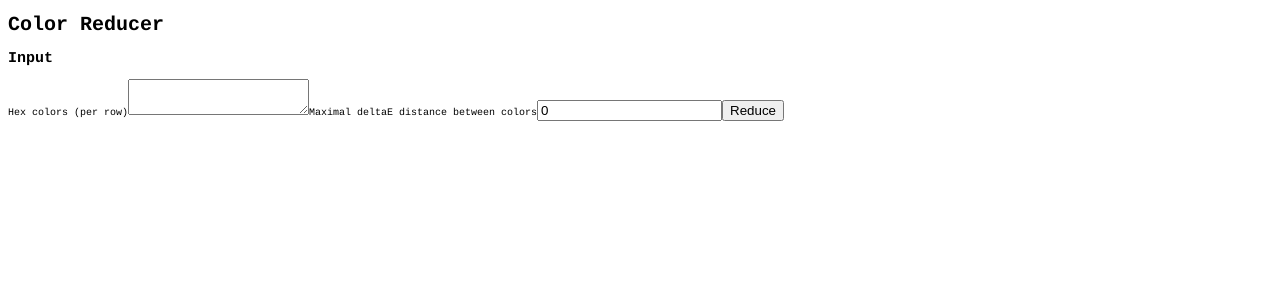
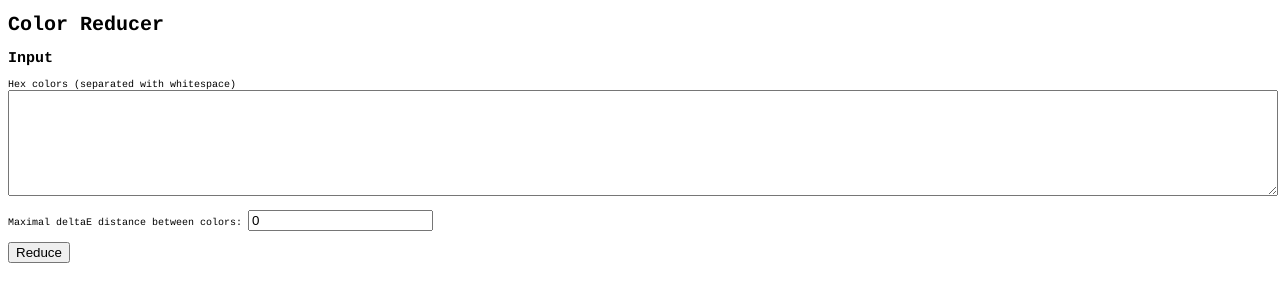
Before and after one commit to PrimaMateria/color-reducer, a React app: page /#/ in a window 1280 px wide. Shown: the top 302 px of the page. Built offline with nearby package versions, Linux system fonts and the light colour scheme.

Commit message:
input style

```diff
--- a/src/components/ReducerInput.jsx
+++ b/src/components/ReducerInput.jsx
@@ -1,5 +1,6 @@
 import React from 'react'
 import hexColorRegex from 'hex-color-regex'
+import './_ReducerInput.scss'
 
 class ReducerInput extends React.Component {
   constructor(props) {
@@ -45,13 +46,18 @@ class ReducerInput extends React.Component {
     return (
       <form onSubmit={this.handleSubmit}>
         <label>
-          Hex colors (per row)
+          Hex colors (separated with whitespace)
+          <br/>
           <textarea name="colorsString" value={this.state.colorsString} onChange={this.handleChange}/>
         </label>
+        <br/>
+        <br/>
         <label>
-          Maximal deltaE distance between colors
+          Maximal deltaE distance between colors:&nbsp;
           <input name="maxDistance" type="number" value={this.state.maxDistance} onChange={this.handleChange} min="0"/>
         </label>
+        <br/>
+        <br/>
         <input type="submit" value="Reduce"/>
       </form>
     )
--- /dev/null
+++ b/src/components/_ReducerInput.scss
@@ -0,0 +1,4 @@
+textarea {
+  height: 100px;
+  width: 100%;
+}
```
